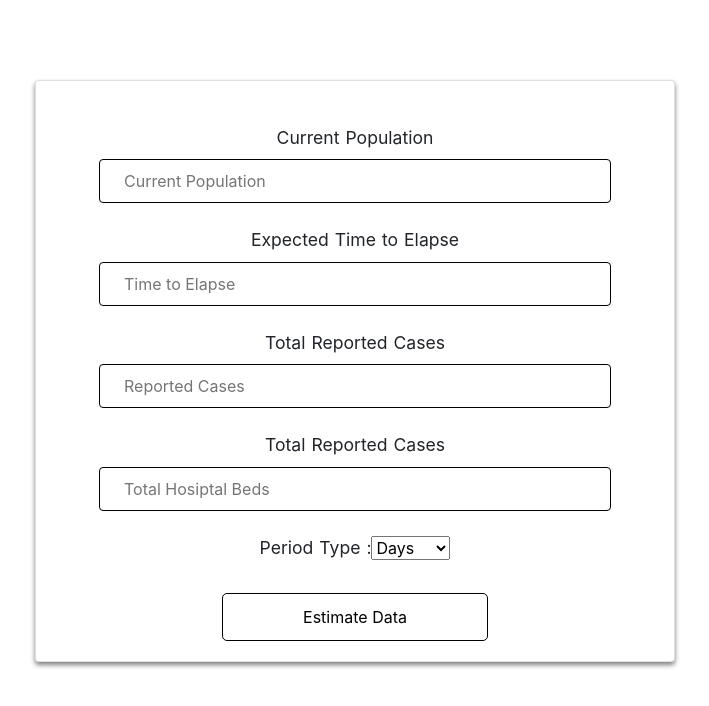
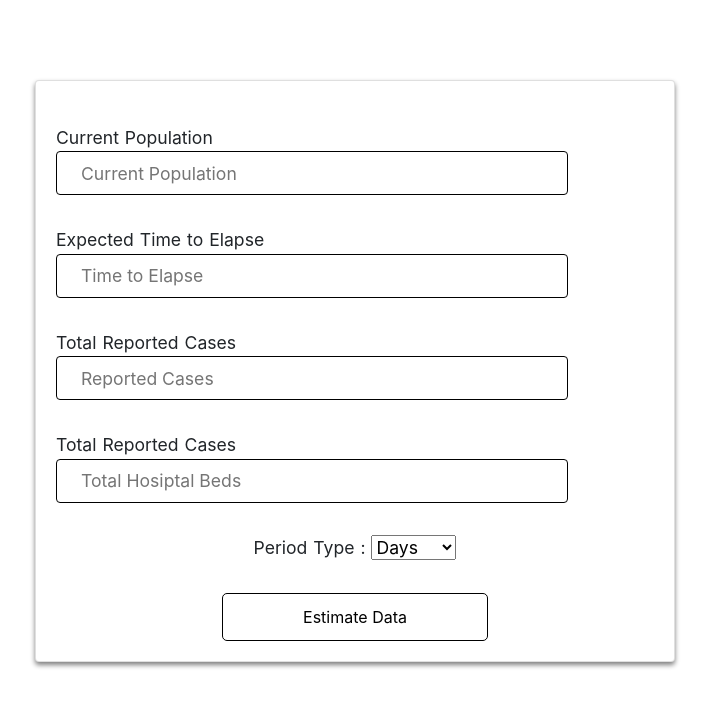
Before and after one commit to vickywane/vickywane-sdg-frontend, a Nuxt app: page /home/home in a window 1280 px wide. Shown: the top 706 px of the page, without its empty margins (285-994 px from the left). Built offline with nearby package versions, Linux system fonts and the light colour scheme.

Commit message:
lighthouse

```diff
--- a/pages/home/home.vue
+++ b/pages/home/home.vue
@@ -4,28 +4,50 @@
       <div v-if="computed != true">
         <div>
           <br />
-          <label>Current Population</label>
-          <input placeholder="Current Population" type="number" id="data-population" />
+          <label>
+            Current Population
+            <input
+              placeholder="Current Population"
+              type="number"
+              id="data-population"
+            />
+          </label>
           <br />
           <br />
-          <label>Expected Time to Elapse</label>
-          <input placeholder="Time to Elapse" type="number" id="data-time-to-elapse" />
+          <label>
+            Expected Time to Elapse
+            <input
+              placeholder="Time to Elapse"
+              type="number"
+              id="data-time-to-elapse"
+            />
+          </label>
           <br />
           <br />
-          <label>Total Reported Cases</label>
-          <input placeholder="Reported Cases " type="number" id="data-reported-cases" />
+          <label>
+            Total Reported Cases
+            <input
+              placeholder="Reported Cases "
+              type="number"
+              id="data-reported-cases"
+            />
+          </label>
           <br />
           <br />
-          <label>Total Reported Cases</label>
+          <label>
+            Total Reported Cases
             <input placeholder="Total Hosiptal Beds" type="number" />
+          </label>
         </div>
         <br />
-        <label for="period">Period Type :</label>
+        <label for="period">
+          Period Type :
           <select id="data-period-type a">
             <option value="days">Days</option>
             <option value="weeks">Weeks</option>
             <option value="months">Months</option>
           </select>
+        </label>
         <br />
         <br />
         <button @click="computed = true">Estimate Data</button>
--- a/pages/index.vue
+++ b/pages/index.vue
@@ -1,5 +1,5 @@
 <template>
-  <div>
+  <div lang="en" >
     <Header />
     <Home />
   </div>
```
Lines whose indentation alone changed are shown as unchanged.
